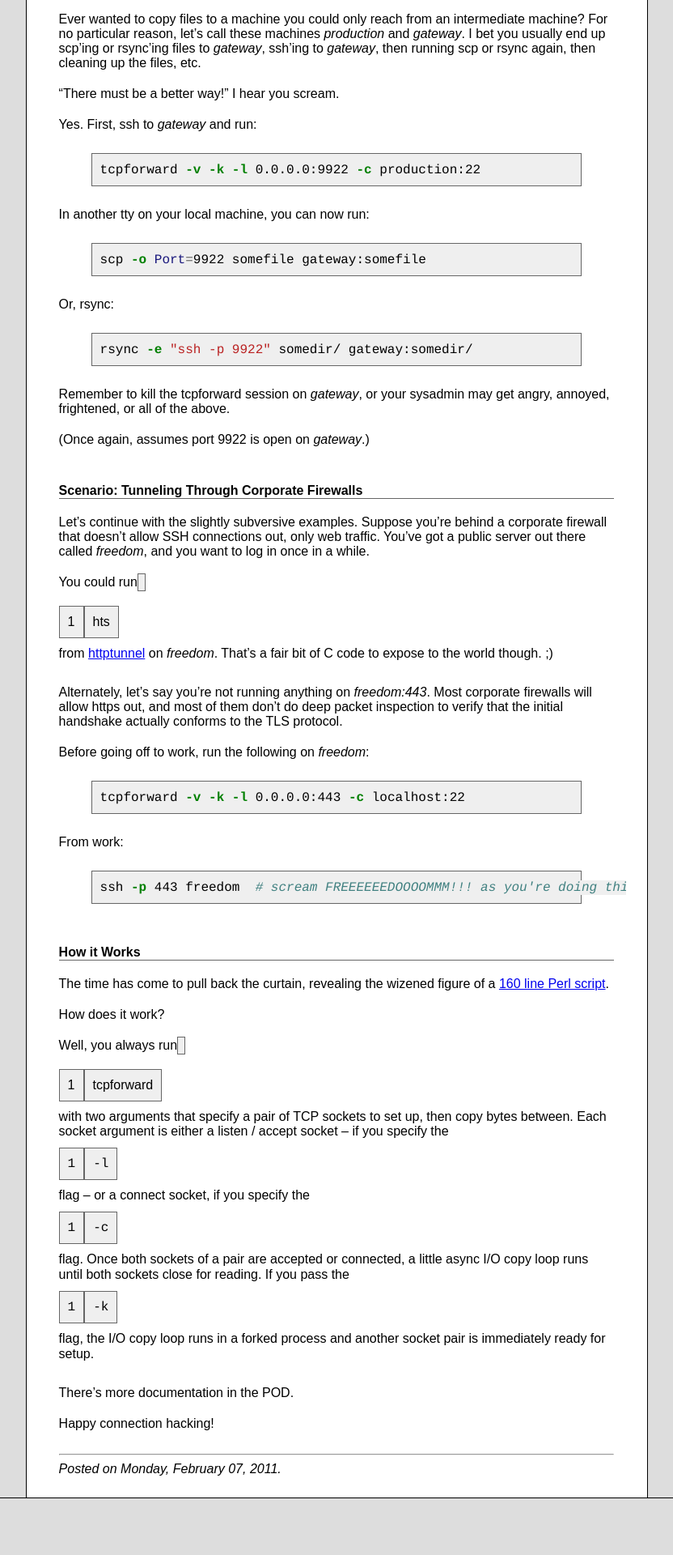
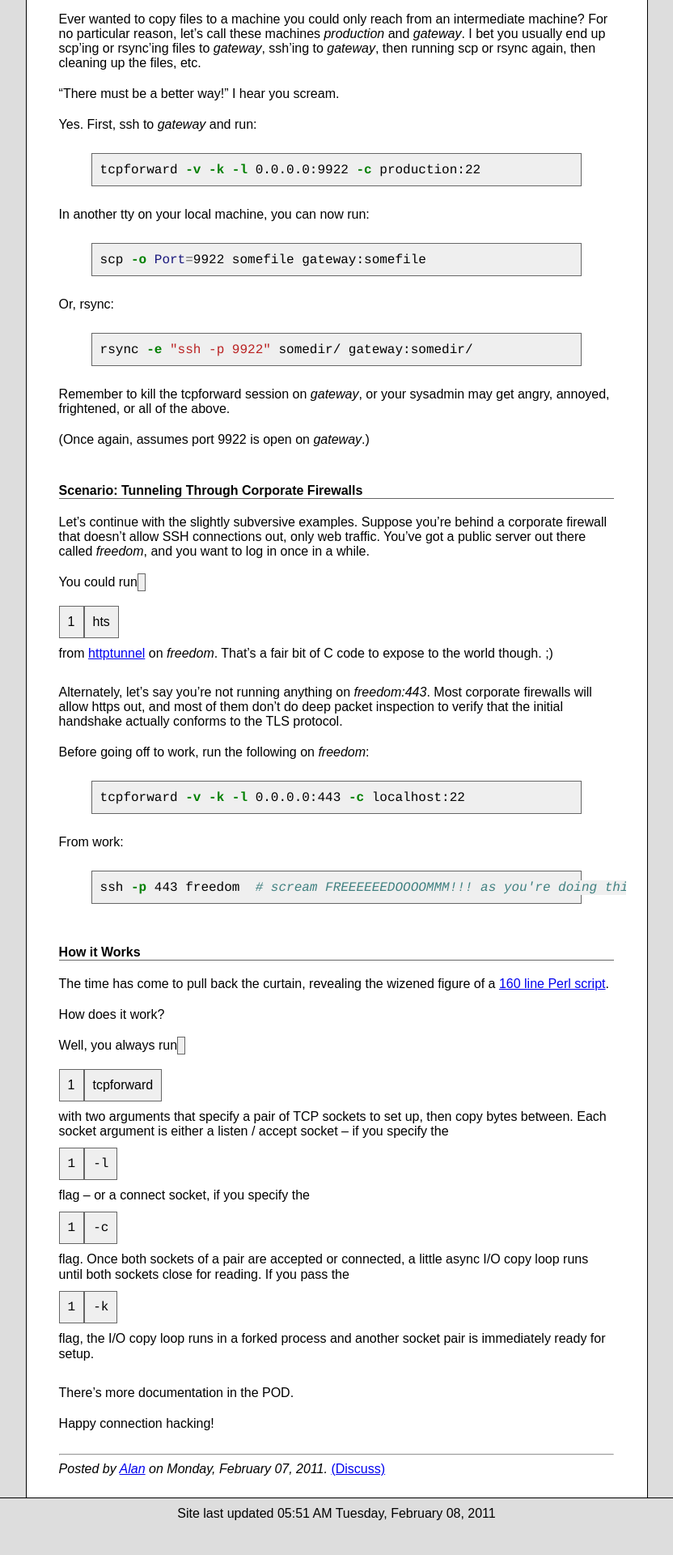
Before and after one commit to acg/acg.github.com, a Jekyll site: the page built from index.html, in a window 1280 px wide. Shown: the part 951-2871 px from the top of the page at 81% size, without its empty margins (224-1056 px from the left). Built offline with Jekyll 4.4.1, drawn with Linux system fonts in a browser that asks for light colours; Markdown is read by kramdown in place of the engine named in the settings.

Commit message:
tweaks to footer and post trailer info; add disqus comments

```diff
--- a/_config.yml
+++ b/_config.yml
@@ -37,3 +37,7 @@ kramdown:
     coderay_tab_width: 4
     coderay_bold_every: 10
     coderay_css: style
+
+author:
+  name: Alan
+  email: alangrow+maelstrom@gmail.com
--- a/_includes/footer.html
+++ b/_includes/footer.html
@@ -1,2 +1,3 @@
 <div id="footer">
+  <em>Site last updated {{ site.time | date: "%I:%M %p %A, %B %d, %Y" }}</em>
 </div>
--- a/_layouts/post.html
+++ b/_layouts/post.html
@@ -11,7 +11,11 @@
           <div class="content">
           {{ content }}
           </div>
-          <em>Posted on {{ page.date | date: "%A, %B %d, %Y" }}.</em>
+          <em>Posted by <a href="mailto:{{ site.author.email | escape }}">{{ site.author.name | escape }}</a> on {{ page.date | date: "%A, %B %d, %Y" }}.</em> <a href="#comments">(Discuss)</a>
+          <br/>
+          <a name="comments"></a>
+          <br/>
+          {{ include disqus.html }}
         </div>
       </div> <!-- .col1 -->
 
--- a/css/main.css
+++ b/css/main.css
@@ -12,6 +12,7 @@ body {
 #footer {
   height: 50px;
   border-top: 1px solid black;
+  text-align: center;
 }
 
 #header, #footer {
--- a/index.html
+++ b/index.html
@@ -11,6 +11,6 @@ root: .
   {{ post.content }}
   </div>
   <hr/>
-  <em>Posted on {{ post.date | date: "%A, %B %d, %Y" }}.</em>
+  <em>Posted by <a href="mailto:{{ site.author.email | escape }}">{{ site.author.name | escape }}</a> on {{ post.date | date: "%A, %B %d, %Y" }}.</em> <a href="{{ page.root }}{{ post.url | escape }}#comments">(Discuss)</a>
 </div> <!-- #post -->
 {% endfor %}
```
Also changed, not shown: _includes/disqus.html (added, +18 -0 lines).
